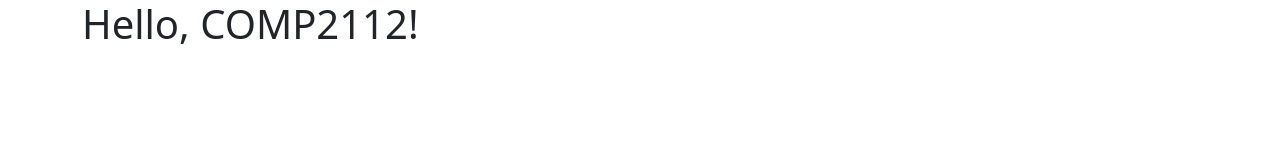
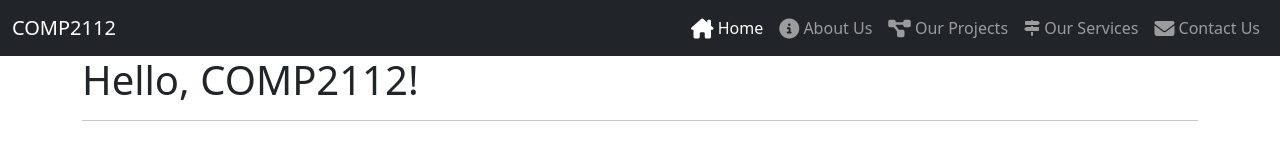
Before and after one commit to OwenHolness/COMP2112-F2022-Week-5, a website: page index.html in a window 1280 px wide. Drawn offline with nearby package versions, Linux system fonts and the light colour scheme.

Commit message:
Added Simple Navigation

```diff
--- a/index.html
+++ b/index.html
@@ -12,9 +12,42 @@
 
 </head>
 <body>
+    <!-- Main Navigation -->
+    <header>
+        <nav class="navbar navbar-expand-lg navbar-dark bg-dark">
+            <div class="container-fluid">
+              <a class="navbar-brand" href="index.html">COMP2112</a>
+              <button class="navbar-toggler" type="button" data-bs-toggle="collapse" data-bs-target="#navbarSupportedContent" aria-controls="navbarSupportedContent" aria-expanded="false" aria-label="Toggle navigation">
+                <span class="navbar-toggler-icon"></span>
+              </button>
+              <div class="collapse navbar-collapse" id="navbarSupportedContent">
+                <ul class="navbar-nav ms-auto mb-2 mb-lg-0">
+                  <li class="nav-item">
+                    <a class="nav-link active" aria-current="page" href="index.html"><i class="fa-solid fa-house-chimney fa-lg"></i> Home</a>
+                  </li>
+                  <li class="nav-item">
+                    <a class="nav-link" aria-current="page" href="about.html"><i class="fa-solid fa-circle-info fa-lg"></i> About Us</a>
+                  </li>
+                  <li class="nav-item">
+                    <a class="nav-link" aria-current="page" href="projects.html"><i class="fa-solid fa-diagram-project fa-lg"></i> Our Projects</a>
+                  </li>
+                  <li class="nav-item">
+                    <a class="nav-link" aria-current="page" href="services.html"><i class="fa-solid fa-signs-post la-lg"></i> Our Services</a>
+                  </li>
+                  <li class="nav-item">
+                    <a class="nav-link" aria-current="page" href="contact.html"><i class="fa-solid fa-envelope fa-lg"></i> Contact Us</a>
+                  </li>
+                </ul>
+              </div>
+            </div>
+          </nav>
+    </header>
+    <!-- Main Content -->
     <div class="container">
         <h1>Hello, COMP2112!</h1>
+        <hr>
     </div>
+    <!-- Main Footer Content-->
     <!-- JavaScript SECTION -->
     <script src="/node_modules/jquery/dist/jquery.min.js"></script>
     <script src="/node_modules/bootstrap/dist/js/bootstrap.min.js"></script>
```
